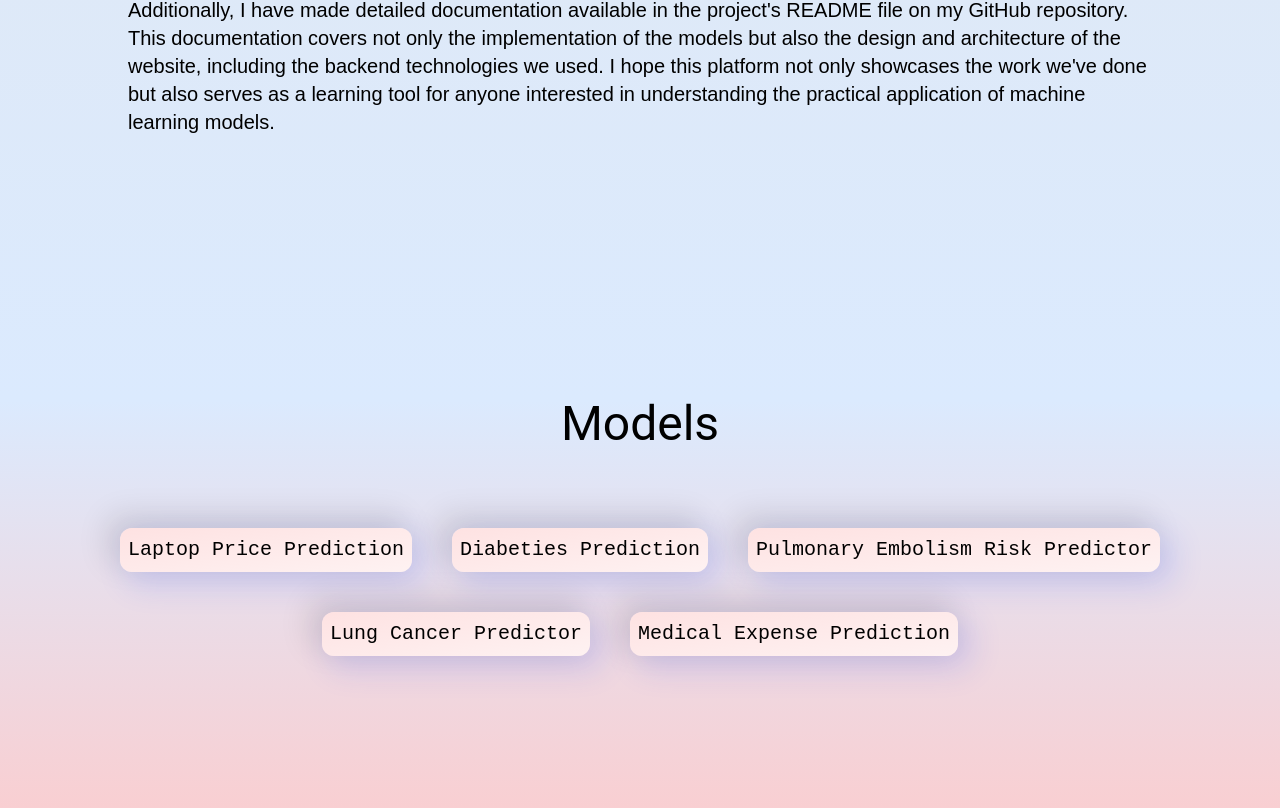
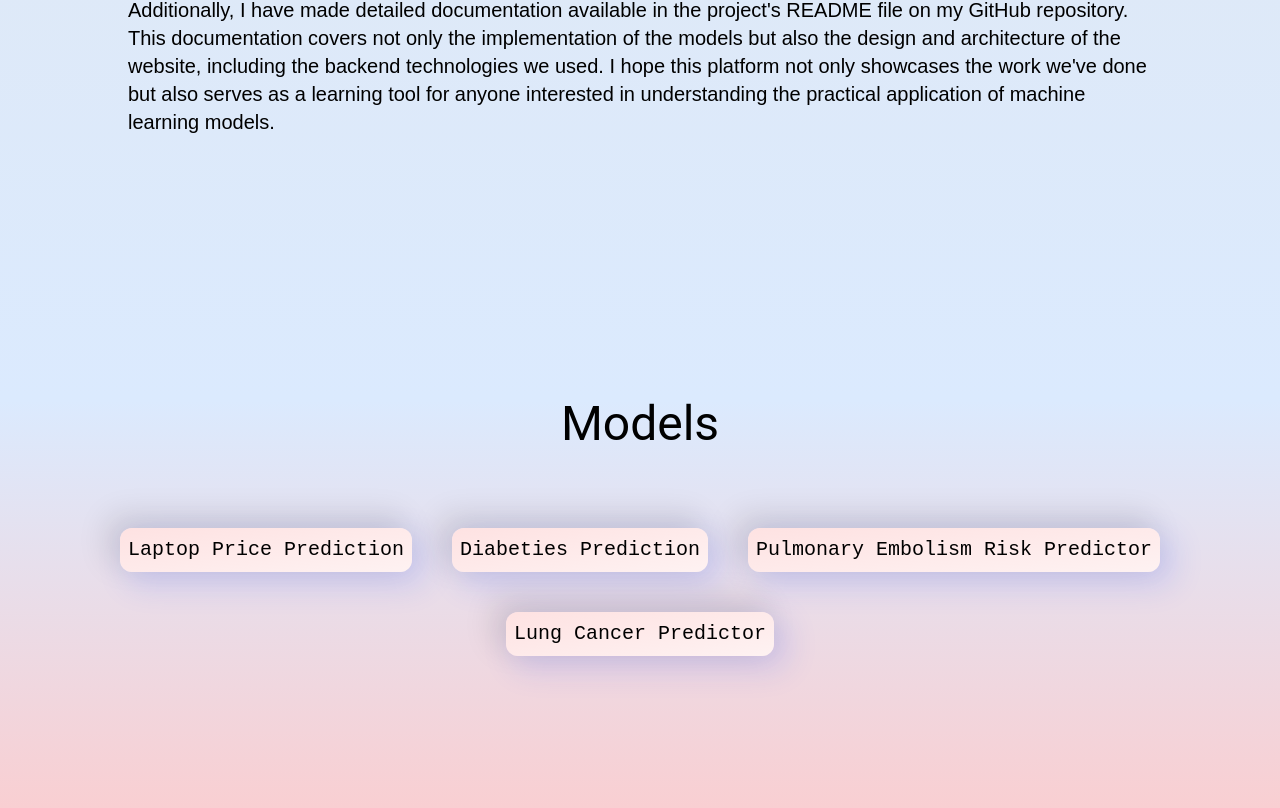
Before and after one commit to KishanYern/AI-Website, a React (Vite) app in the folder frontend/: page / in a window 1280 px wide. Shown: the part 1428-2236 px from the top of the page. Built offline with nearby package versions, Linux system fonts and the light colour scheme; a web font is replaced by a local one.

Commit message:
removed medical expense
model did not have enough data to semi-accurately predict data

```diff
--- a/frontend/public/modelData.jsx
+++ b/frontend/public/modelData.jsx
@@ -19,11 +19,6 @@ const modelCardData = [
         link: '/Lung',
         key: 4
     },
-    {
-        title: "Medical Expense Prediction",
-        link: '/Medical',
-        key: 5
-    }
 ]
 
 export const cpuList = [
--- a/frontend/src/App.jsx
+++ b/frontend/src/App.jsx
@@ -4,7 +4,6 @@ import Diabeties from './pages/diabeties';
 import Embolism from './pages/embolism';
 import Laptop from './pages/laptop';
 import Lung from './pages/lung';
-import Medical from './pages/medical'
 import NotFound from './pages/notFound';
 
 function App() {
@@ -16,7 +15,6 @@ function App() {
                 <Route path='/Diabeties' element={<Diabeties />} />
                 <Route path='/Embolism' element={<Embolism />} />
                 <Route path='/Lung' element={<Lung />} />
-                <Route path='/Medical' element={<Medical />} />
                 <Route path='*' element={<NotFound />} />
             </Routes>
         </>
--- a/frontend/src/pages/medical.jsx
+++ /dev/null
@@ -1,17 +0,0 @@
-import React from 'react'
-import { Link } from "react-router-dom";
-
-const medical = () => {
-  return (
-    <>
-      <div>medical</div>
-      <div className="flex items-center justify-center">
-        <Link className='font-satoshi text-white text-3xl flex items-center justify-center mt-4 bg-slate-800 hover:bg-slate-500 duration-100 rounded-lg p-3' to={'/'}>
-          Click here to go back to the home page
-        </Link>
-      </div>
-    </>
-  )
-}
-
-export default medical
```
